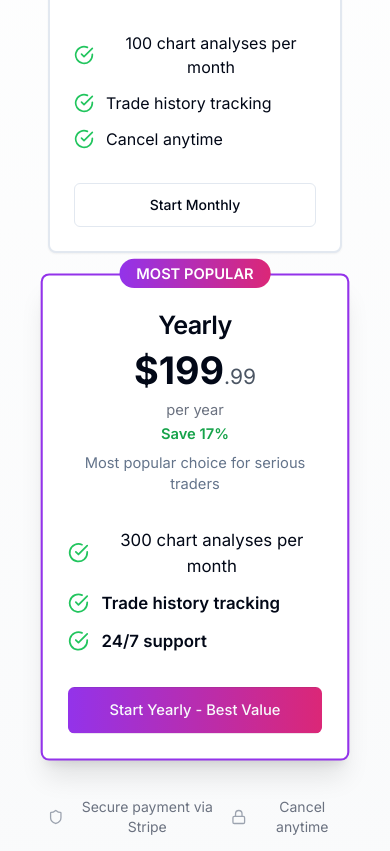
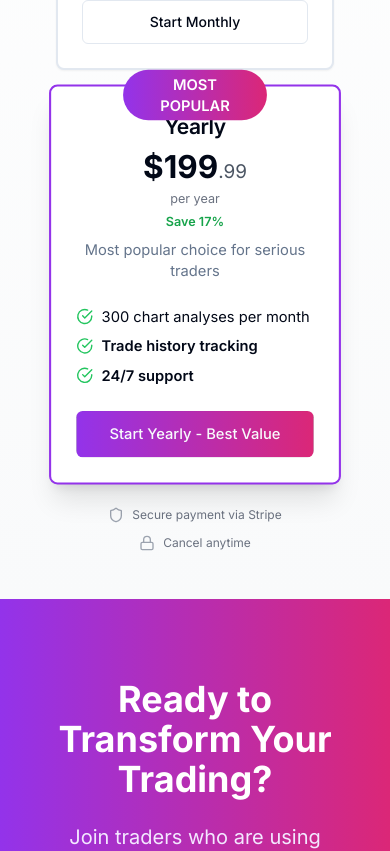
Before and after one commit to bengit96/snapstock, a Next.js app: page / in a window 390 px wide. Shown: the part 7535-8386 px from the top of the page. Built offline with nearby package versions, Linux system fonts and the light colour scheme; no server answers; the database is empty.

Commit message:
style: update pricing section and card components for improved responsiveness and visual consistency

```diff
--- a/components/home/pricing-section.tsx
+++ b/components/home/pricing-section.tsx
@@ -49,7 +49,7 @@ export function PricingSection() {
   return (
     <section
       id="pricing"
-      className="py-20 px-4 bg-gradient-to-b from-white to-gray-50 dark:from-gray-900 dark:to-gray-800"
+      className="py-12 md:py-20 px-4 bg-gradient-to-b from-white to-gray-50 dark:from-gray-900 dark:to-gray-800"
     >
       <div className="container mx-auto text-center">
         {/* Header */}
@@ -58,18 +58,18 @@ export function PricingSection() {
           whileInView={{ opacity: 1, y: 0 }}
           viewport={{ once: true, margin: "0px", amount: 0.3 }}
           transition={{ duration: 0.3 }}
-          className="mb-12"
+          className="mb-8 md:mb-12"
         >
-          <h2 className="text-4xl font-bold mb-4">
+          <h2 className="text-2xl md:text-4xl font-bold mb-3 md:mb-4">
             Simple, Transparent Pricing
           </h2>
-          <p className="text-xl text-gray-600 dark:text-gray-300">
+          <p className="text-lg md:text-xl text-gray-600 dark:text-gray-300">
             Choose the plan that fits your trading style
           </p>
         </motion.div>
 
         {/* Pricing Cards */}
-        <div className="grid md:grid-cols-2 gap-8 max-w-4xl mx-auto">
+        <div className="grid md:grid-cols-2 gap-6 md:gap-8 max-w-5xl mx-auto px-2 md:px-0">
           {plans.map((plan, index) => (
             <motion.div
               key={plan.tier}
@@ -88,14 +88,20 @@ export function PricingSection() {
         </div>
 
         {/* Footer Info */}
-        <div className="mt-12 text-center">
-          <div className="flex justify-center items-center gap-4">
-            <Shield className="w-5 h-5 text-gray-400" />
-            <span className="text-sm text-gray-500">
-              Secure payment via Stripe
-            </span>
-            <Lock className="w-5 h-5 text-gray-400" />
-            <span className="text-sm text-gray-500">Cancel anytime</span>
+        <div className="mt-8 md:mt-12 text-center">
+          <div className="flex flex-col sm:flex-row justify-center items-center gap-3 sm:gap-4">
+            <div className="flex items-center gap-2">
+              <Shield className="w-4 h-4 md:w-5 md:h-5 text-gray-400" />
+              <span className="text-xs md:text-sm text-gray-500">
+                Secure payment via Stripe
+              </span>
+            </div>
+            <div className="flex items-center gap-2">
+              <Lock className="w-4 h-4 md:w-5 md:h-5 text-gray-400" />
+              <span className="text-xs md:text-sm text-gray-500">
+                Cancel anytime
+              </span>
+            </div>
           </div>
         </div>
       </div>
--- a/components/pricing/pricing-card.tsx
+++ b/components/pricing/pricing-card.tsx
@@ -62,33 +62,34 @@ export function PricingCard({
         </div>
       )}
 
-      <CardHeader className={cn('pb-8', badge && 'pt-8')}>
-        <CardTitle className="text-2xl">{title}</CardTitle>
-        <div className="mt-4">
-          <span className="text-4xl font-bold">${Math.floor(price)}</span>
+      <CardHeader className={cn('pb-6 md:pb-8', badge && 'pt-6 md:pt-8')}>
+        <CardTitle className="text-xl md:text-2xl">{title}</CardTitle>
+        <div className="mt-3 md:mt-4">
+          <span className="text-3xl md:text-4xl font-bold">${Math.floor(price)}</span>
           {price % 1 !== 0 && (
-            <span className="text-xl text-gray-600">
+            <span className="text-lg md:text-xl text-gray-600">
               .{((price % 1) * 100).toFixed(0)}
             </span>
           )}
-          <span className="text-gray-500 block text-sm mt-2">{period}</span>
+          <span className="text-gray-500 block text-xs md:text-sm mt-1 md:mt-2">{period}</span>
           {savings && (
-            <span className="text-green-600 font-semibold text-sm">{savings}</span>
+            <span className="text-green-600 font-semibold text-xs md:text-sm">{savings}</span>
           )}
         </div>
-        <CardDescription className="mt-2">{description}</CardDescription>
+        <CardDescription className="mt-2 text-sm md:text-base">{description}</CardDescription>
       </CardHeader>
 
       <CardContent>
-        <ul className="space-y-3 mb-8">
+        <ul className="space-y-2 md:space-y-3 mb-6 md:mb-8">
           {features.map((feature, index) => (
             <li key={index} className="flex items-center">
               {isLifetime && index >= features.length - 4 ? (
-                <Award className="w-5 h-5 text-purple-500 mr-3 flex-shrink-0" />
+                <Award className="w-4 h-4 md:w-5 md:h-5 text-purple-500 mr-2 md:mr-3 flex-shrink-0" />
               ) : (
-                <CheckCircle className="w-5 h-5 text-green-500 mr-3 flex-shrink-0" />
+                <CheckCircle className="w-4 h-4 md:w-5 md:h-5 text-green-500 mr-2 md:mr-3 flex-shrink-0" />
               )}
               <span className={cn(
+                'text-sm md:text-base',
                 isPopular && index > 0 && 'font-semibold'
               )}>
                 {feature}
@@ -99,7 +100,7 @@ export function PricingCard({
 
         <Button
           className={cn(
-            'w-full',
+            'w-full text-sm md:text-base py-3 md:py-2',
             buttonVariant === 'default' && 'bg-gradient-to-r from-purple-600 to-pink-600 hover:from-purple-700 hover:to-pink-700'
           )}
           variant={buttonVariant}
```
